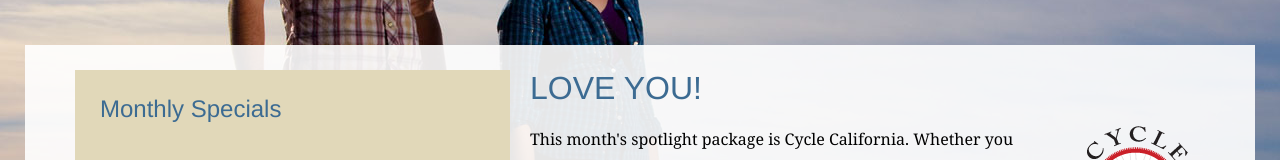
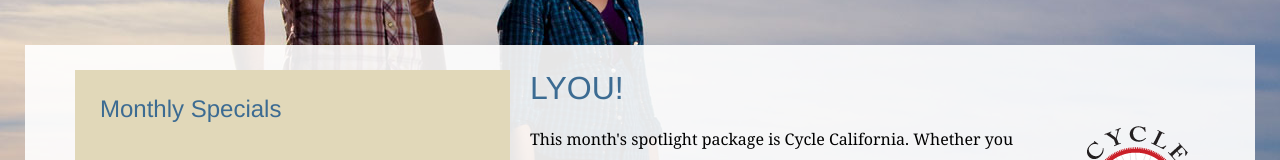
Before and after one commit to kzsherman/explore_california, a plain HTML site: page index.html in a window 1280 px wide. Shown: the part 431-591 px from the top of the page. Drawn offline with Linux system fonts and the light colour scheme.

Commit message:
SHORTEN LOVE YOU TO LYOU

```diff
--- a/index.html
+++ b/index.html
@@ -66,7 +66,7 @@
       <div id="contentWrapper">
         <div id="mainContent">
           <div id="mainArticle">
-            <h1>LOVE YOU!</h1>
+            <h1>LYOU!</h1>
             <p class="spotlight">This month's spotlight package is Cycle California. Whether you are looking for some serious downhill thrills to a relaxing ride along the coast, you'll find something to love in Cycle California.<br /> <span class="accent"><a href="tours_cycle.html" title="Cycle California">tour details</a></span></p>
 
             <h1>Explorer's Podcast</h1>
```
